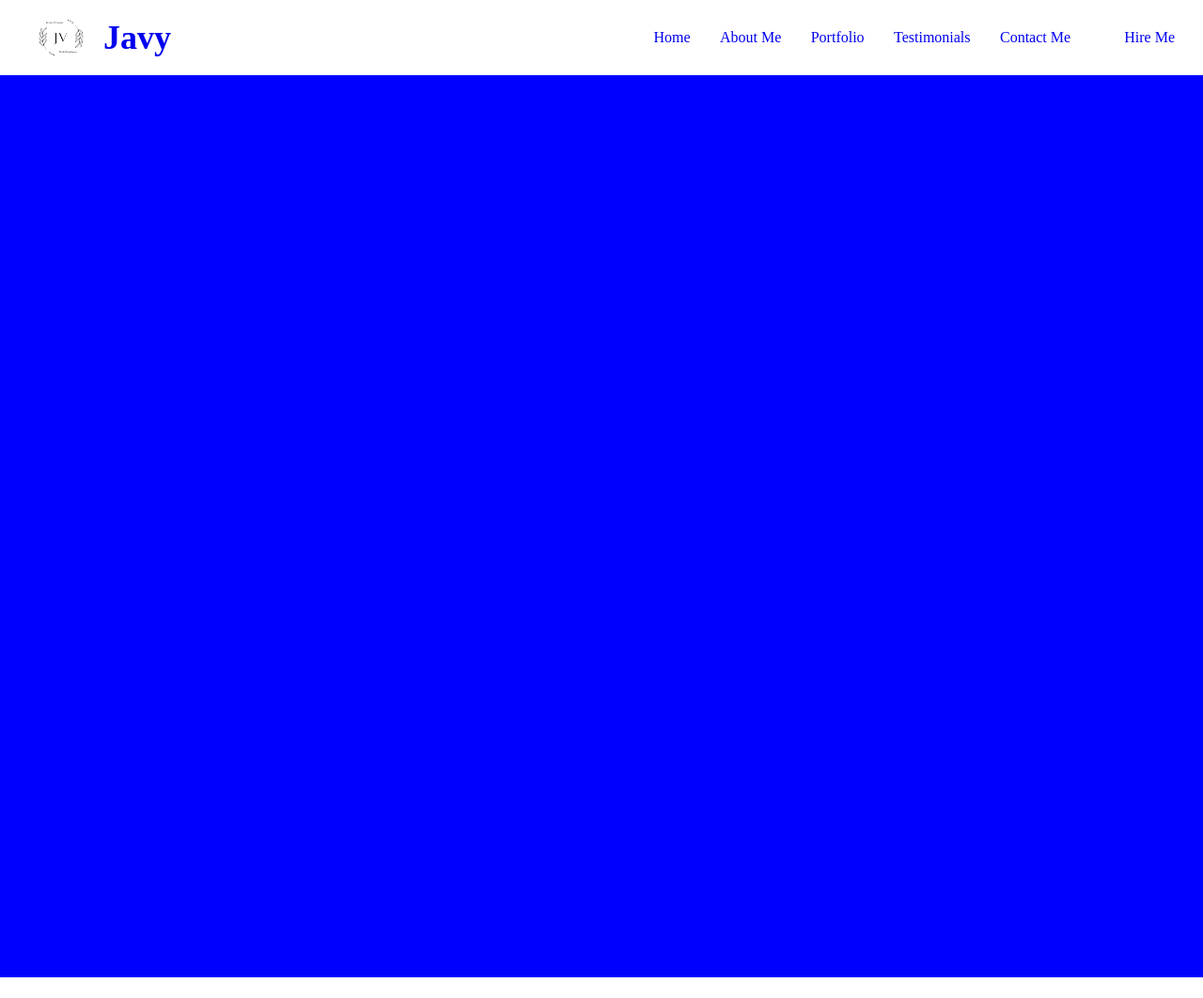
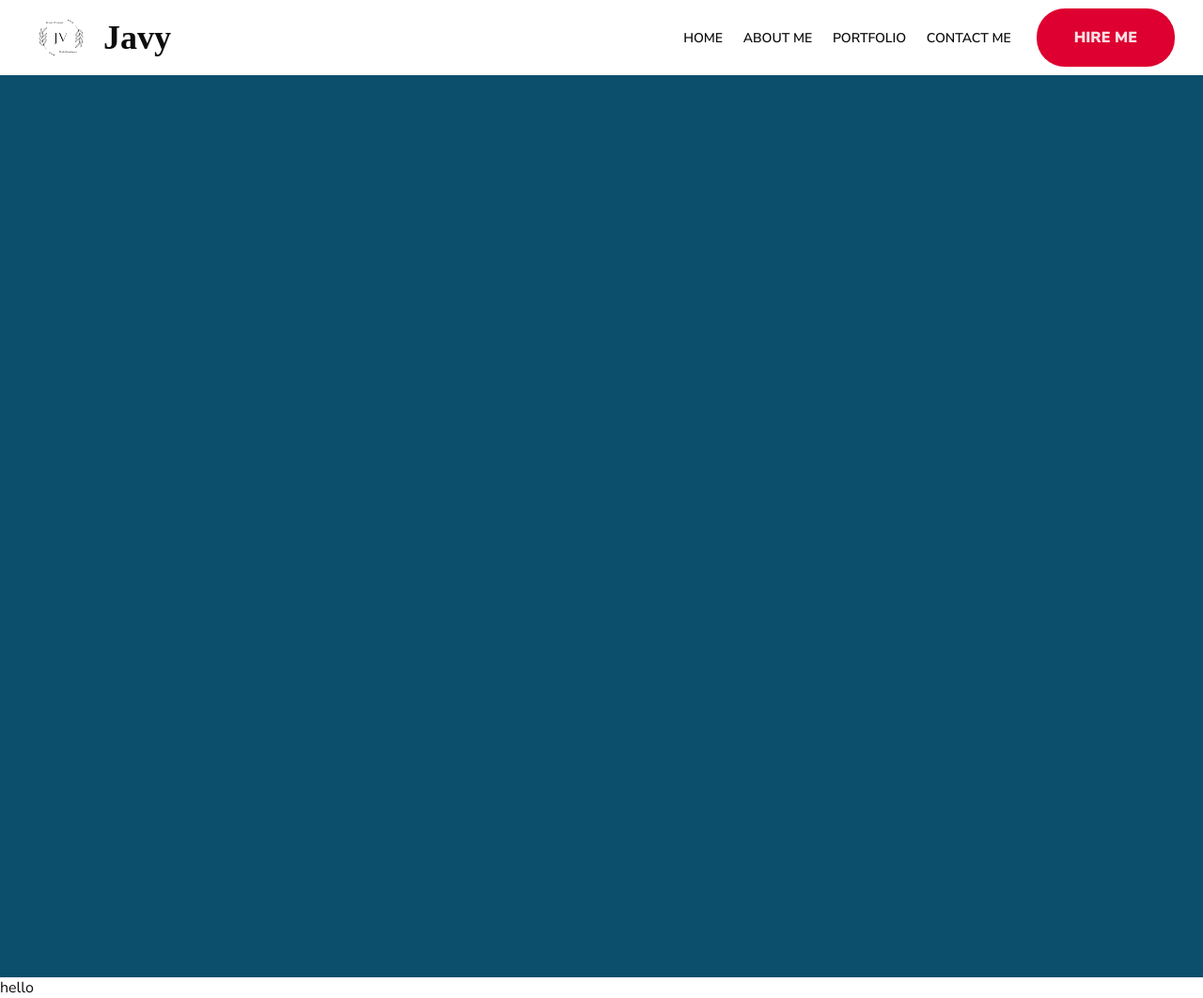
Before and after one commit to Xavy-Romeo/portfolio-web-dev, a plain HTML site: page index.html in a window 1280 px wide. Shown: the whole page at 94% size. Before the commit the page ends 1040 px from the top, so only its background shows below. Drawn offline with Linux system fonts and the light colour scheme.

Commit message:
created header

```diff
--- a/index.html
+++ b/index.html
@@ -4,6 +4,10 @@
     <meta charset="UTF-8">
     <meta http-equiv="X-UA-Compatible" content="IE=edge">
     <meta name="viewport" content="width=device-width, initial-scale=1.0">
+
+    <link rel="preconnect" href="https://fonts.googleapis.com">
+    <link rel="preconnect" href="https://fonts.gstatic.com" crossorigin>
+    <link href="https://fonts.googleapis.com/css2?family=Nunito+Sans:wght@200;300;400;600;700;800;900&display=swap" rel="stylesheet">
 
     <link rel="stylesheet" href="./src/sass/styles.css">
 
@@ -35,9 +39,6 @@
                         <a href="#portfolio" class="nav-link">Portfolio</a>
                     </li>
                     <li>
-                        <a href="#testimonials" class="nav-link">Testimonials</a>
-                    </li>
-                    <li>
                         <a href="#contact-me" class="nav-link">Contact Me</a>
                     </li>
                 </ul>
@@ -53,7 +54,8 @@
     <main>
 
 
-        <div class="testSpacer"></div>
+        <div class="testSpacer"><h1>HELLO TEST</h1></div>
+        <div id="portfolio">hello</div>
     </main>
     <footer>
 
--- a/src/sass/_global.scss
+++ b/src/sass/_global.scss
@@ -1,3 +1,9 @@
+body {
+    font-family: 'Nunito Sans', Arial, Helvetica, sans-serif;
+    color: #0e0d0d;
+    scroll-behavior: smooth;
+}
+
 .container {
     max-width: 1600px;
     width: 100%;
--- a/src/sass/_header.scss
+++ b/src/sass/_header.scss
@@ -1,6 +1,7 @@
 header {
     position: fixed;
-    background: rgb(255,255,255);
+    // background: $secondaryBlue;
+    background: white;
     height: 80px;
     width: 100%;
     display: flex;
@@ -11,6 +12,7 @@ header {
         align-items: center;
         .header-title-container {
             width: 60%;
+            transition: all ease-in-out .2s;
             a {
                 display: flex;
                 align-items: center;
@@ -22,13 +24,22 @@ header {
                         height: 100%;
                     }
                 }
-                h1 {
-                    font-size: 36px;
+                .header-title {
+                    h1 {
+                        font-family: 'Times New Roman', Times, serif;
+                        font-size: 36px;
+                        font-weight: 900;
+                        color: $textDark;
+                        transition: all ease-in-out .2s;
+                        &:hover {
+                            transform: scale(1.1);
+                        }
+                    }
                 }
             }
         }
         nav {
-            width: 40%;
+            width: 30%;
             display: flex;
             justify-content: flex-end;
             ul {
@@ -39,16 +50,37 @@ header {
                     list-style: none;
                     .nav-link {
                         text-decoration: none;
+                        text-transform: uppercase;
+                        font-weight: 600;
+                        font-size: 14px;
+                        color: $textDark;
+                        transition: all ease-in-out .1s;
+                        &:hover {
+                            border-bottom: $primaryRed 3px solid;
+                        }
                     }
                 }
             }
         }
         .hire-me-btn-container {
-            width: 10%;
+            width: 15%;
             display: flex;
             justify-content: flex-end;
             a {
                 text-decoration: none;
+                background: $primaryRed;
+                padding: 20px 40px;
+                border-radius: 30px;
+                color: $textLight;
+                font-weight: 900;
+                font-size: 16px;
+                text-transform: uppercase;
+                transition: all ease-in-out .2s;
+                &:hover {
+                    opacity: .9;
+                    color: $textDark;
+                    box-shadow: 2px 2px 5px rgb(140, 140, 140);
+                }
             }
         }
     }
--- a/src/sass/_testFiller.scss
+++ b/src/sass/_testFiller.scss
@@ -1,5 +1,5 @@
 .testSpacer {
-    background: blue;
+    background: $primaryBlue;
     height: 130vh;
     width: 100%;
 }
--- a/src/sass/_variables.scss
+++ b/src/sass/_variables.scss
@@ -1,3 +1,7 @@
-$primaryColor: white;
-$secondaryColor: white;
-$tertiaryColor: white;
+$primaryRed: #DD0030;
+$secondaryRed: #F79FBA;
+$tertiaryRed: #FFD3E8;
+$primaryBlue: #0B4F6C;
+$secondaryBlue: #A8E0FF;
+$textDark: #0e0d0d;
+$textLight: #ffffffde;
```
Also changed, not shown: src/sass/styles.css, 1 other file.
